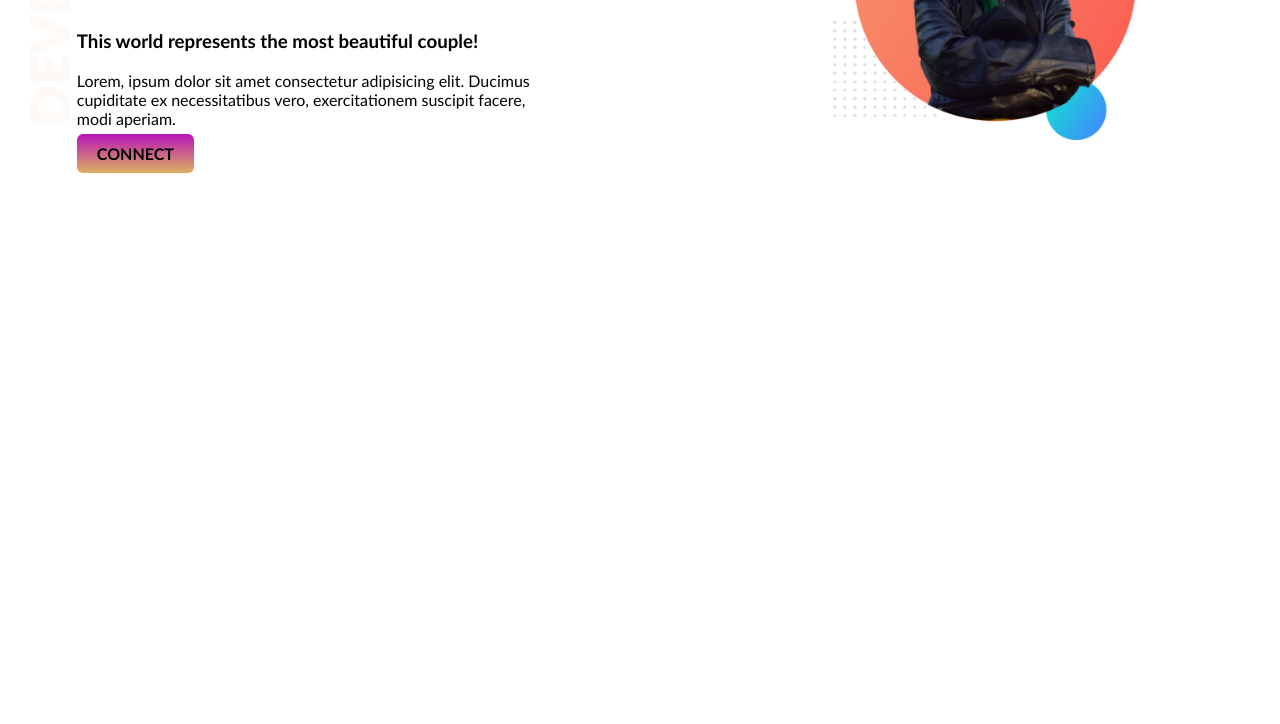
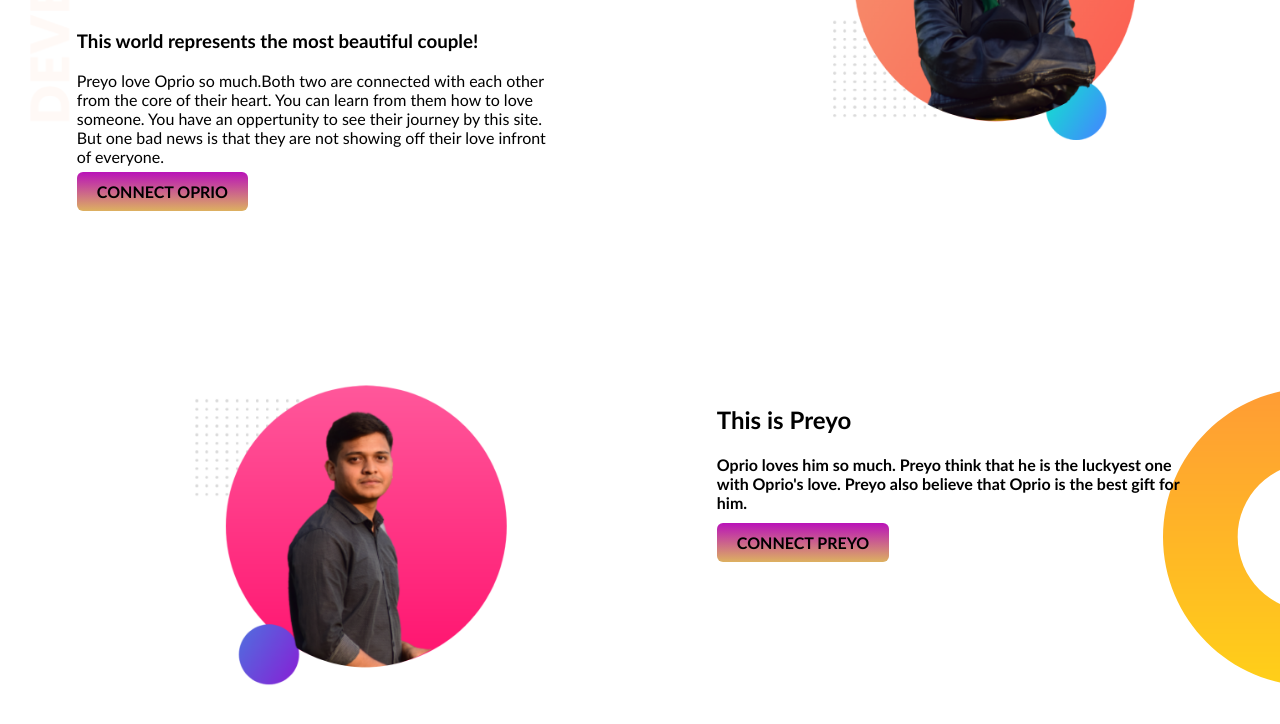
Before and after one commit to alabdullahnoman/Preyo-Oprio_portfolio, a plain HTML site: page index.html in a window 1280 px wide. Shown: the part 238-962 px from the top of the page. Before the commit the page ends 800 px from the top, so only its background shows below. Drawn offline with Linux system fonts and the light colour scheme; a web font is replaced by a local one.

Commit message:
middle Done

```diff
--- a/index.html
+++ b/index.html
@@ -18,15 +18,28 @@
             <h1>Welcome to </h1>
             <h1><span id="name">Preyo-Oprio</span> World !</h1>
             <h3>This world represents the most beautiful couple!</h3>
-            <P>Lorem, ipsum dolor sit amet consectetur adipisicing elit. Ducimus cupiditate ex necessitatibus vero,
-                exercitationem suscipit facere, modi aperiam.</P>
-            <a class="connectbtn" target="_blank"
-                href="https://www.facebook.com/profile.php?id=100069250961490">CONNECT</a>
+            <p>Preyo love Oprio so much.Both two are connected with each other from the core of their heart. You can
+                learn from them how to love someone. You have an oppertunity to see their journey by this site. But one
+                bad news is that they are not showing off their love infront of everyone.</P>
+            <a class="connectbtn" target="_blank" href="https://www.facebook.com/profile.php?id=100069250961490">CONNECT
+                OPRIO</a>
         </div>
         <div class="half-width">
             <img src="pp.png" alt="Oprio's Photo">
         </div>
     </section>
+    <section id="middle">
+        <div class="half-width">
+            <img src="images/preyo.png" alt="Preyo-Image">
+        </div>
+        <div class="half-width">
+            <h2>This is Preyo</h2>
+            <h4>Oprio loves him so much. Preyo think that he is the luckyest one with
+                Oprio's love. Preyo also believe
+                that Oprio is the best gift for him.</h4>
+            <a class="connectbtn" target="_blank" href="https://facebook.com/al.noman.1120">CONNECT PREYO</a>
+        </div>
+    </section>
 </body>
 
 </html>
--- a/style.css
+++ b/style.css
@@ -15,11 +15,18 @@ body {
 
 section {
     display: flex;
+    margin-bottom: 30px;
 }
 
 #top-part {
     background-image: url(images/top-banner.png);
     background-repeat: no-repeat;
+}
+
+#middle {
+    background-image: url(images/dream-bg.png);
+    background-repeat: no-repeat;
+    background-position: right;
 }
 
 .half-width {
```
Also changed, not shown: DSC_0069-removebg-preview.png (added), images/jhankar.png (deleted), images/jhankar2.png (deleted), images/preyo.png (added).
